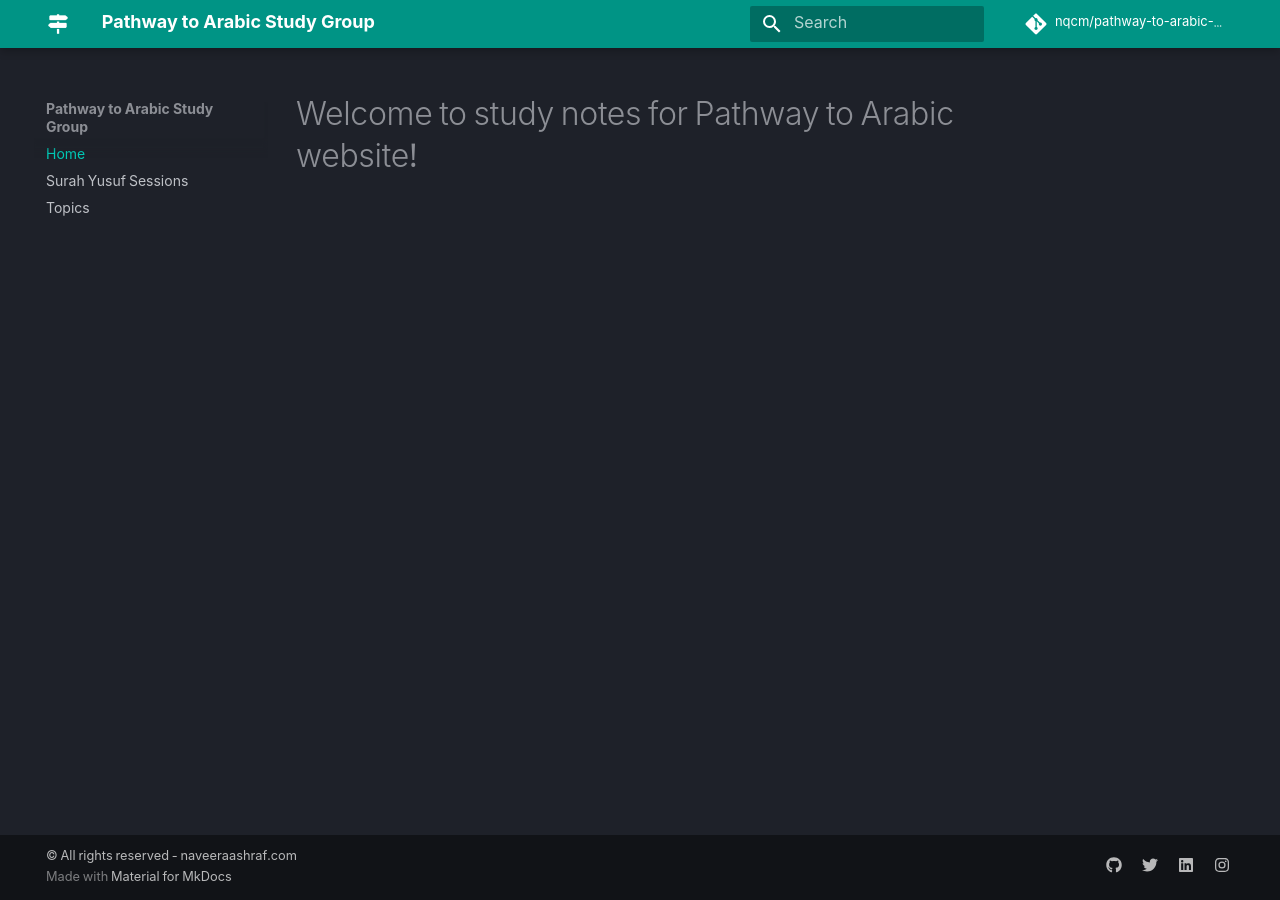
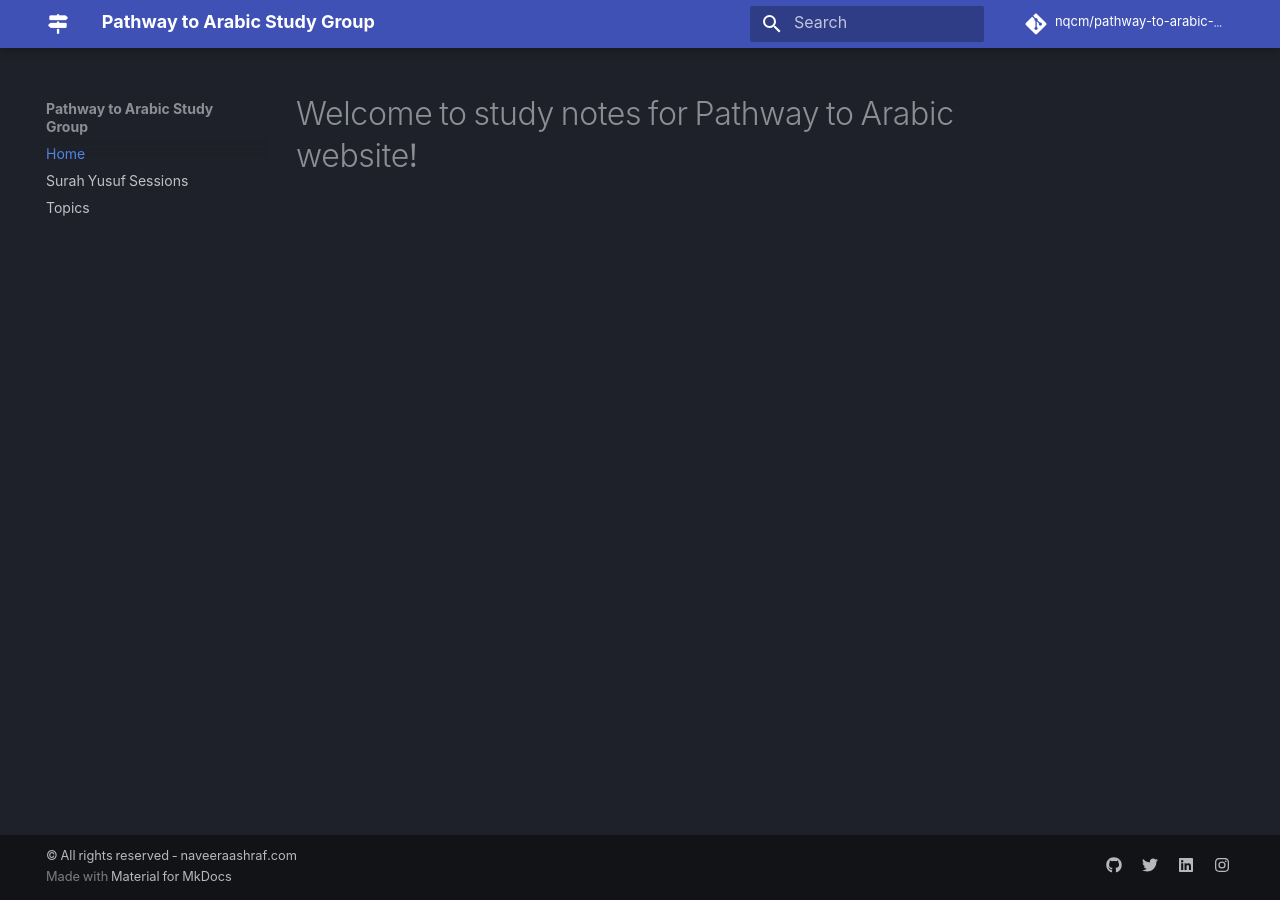
Before and after one commit to nqcm/pathway-to-arabic-study-group, an MkDocs documentation site: the page built from docs/index.md, in a window 1280 px wide. Built offline with MkDocs 1.6.1 and Material for MkDocs 9.7.7, drawn with Linux system fonts in a browser that asks for light colours; comment, search, counter and statistics services are not loaded.

Commit message:
change color

```diff
--- a/mkdocs.yml
+++ b/mkdocs.yml
@@ -46,8 +46,8 @@ theme:
     annotation: material/plus-circle
   palette:
     scheme: slate
-    primary: teal
-    accent: teal
+    primary: indigo
+    accent: indigo
 
   logo: img/logo.png
   favicon: img/logo.png
```
